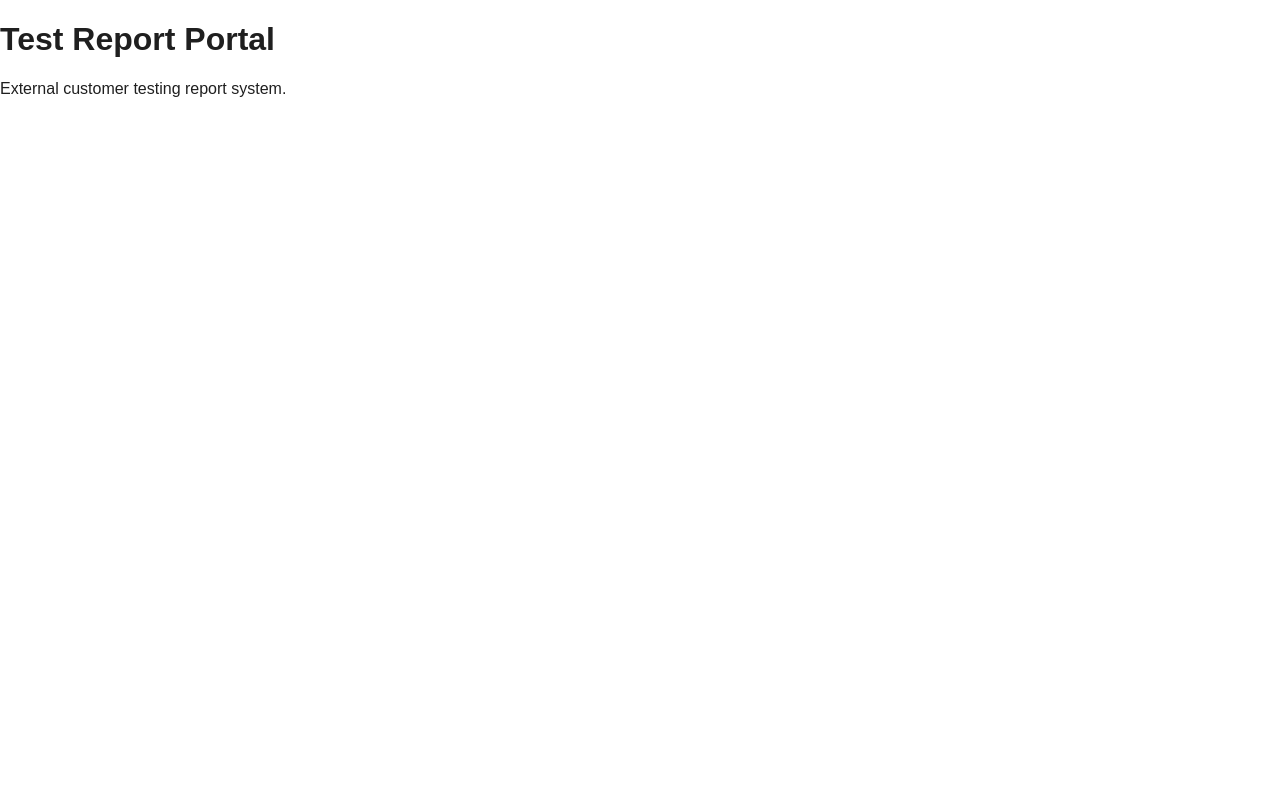
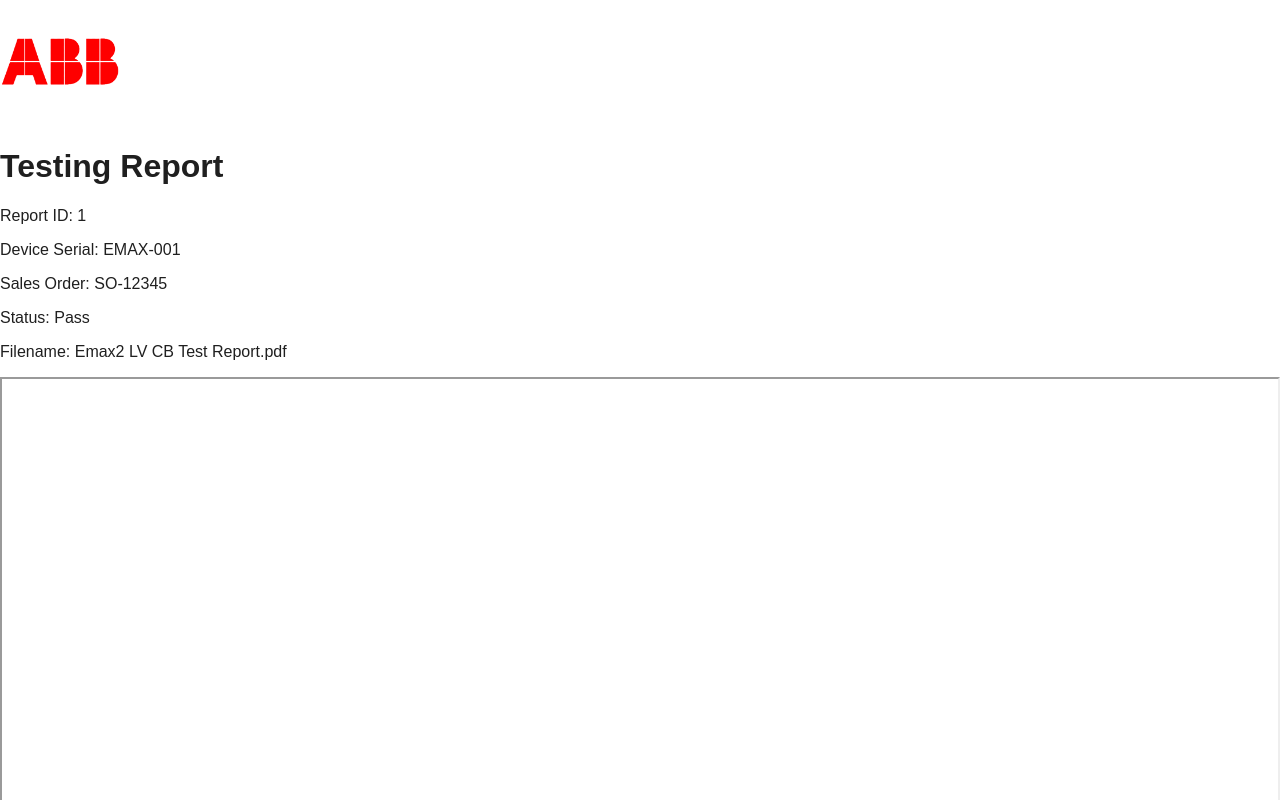
Before and after one commit to Vien-Trieu/Project-Beacon, a React (Vite) app: page /r/1 in a window 1280 px wide. Shown: the top 800 px of the page. Built offline with nearby package versions, Linux system fonts and the light colour scheme.

Commit message:
Added Begining Pages

```diff
--- a/src/App.tsx
+++ b/src/App.tsx
@@ -1,9 +1,20 @@
+import { BrowserRouter as Router, Route, Routes, BrowserRouter } from 'react-router-dom';
+
+import HomePage from "./pages/public/HomePage";
+import ReportPage from "./pages/public/ReportPage";
+import DashboardPage from "./pages/employee/DashboardPage";
+import NotFoundPage from "./pages/errors/NotFoundPage";
+
 function App() {
   return (
-    <main>
-      <h1>Test Report Portal</h1>
-      <p>External customer testing report system.</p>
-    </main>
+    <BrowserRouter>
+      <Routes>
+        <Route path="/" element={<HomePage />} />
+        <Route path="/r/:publicId" element={<ReportPage />} />
+        <Route path="/employee" element={<DashboardPage />} />
+        <Route path="*" element={<NotFoundPage />} />
+      </Routes>
+    </BrowserRouter>
   );
 }
 
--- a/src/components/reports/reportViewer.tsx
+++ b/src/components/reports/reportViewer.tsx
@@ -0,0 +1,25 @@
+type ReportViewerProps = {
+    pdfUrl: string;
+    fileName: string;
+
+};
+
+
+function ReportViewer({ pdfUrl, fileName }: ReportViewerProps) {
+    return (
+        <section>
+            <iframe
+                src={pdfUrl}
+                title={fileName}
+                width="100%"
+                height="700px"
+            />
+
+            <a href={pdfUrl} download={fileName}>
+                Download Test Report
+            </a>
+        </section>
+    );
+}
+
+export default ReportViewer;
--- a/src/index.css
+++ b/src/index.css
@@ -14,3 +14,8 @@
   background: #ffffff;
   color: #1f1f1f;
 }
+
+.abb-logo {
+  width: 120px;
+  height: auto;
+}
--- a/src/pages/employee/DashboardPage.tsx
+++ b/src/pages/employee/DashboardPage.tsx
@@ -0,0 +1,9 @@
+function DashboardPage() {
+    return (
+        <main>
+            <h1>Employee Dashboard</h1>
+        </main>
+    );
+}
+
+export default DashboardPage;
--- a/src/pages/errors/NotFoundPage.tsx
+++ b/src/pages/errors/NotFoundPage.tsx
@@ -0,0 +1,9 @@
+function NotFoundPage() {
+    return (
+        <main>
+            <h1>Page Not Found</h1>
+        </main>
+    );
+}
+
+export default NotFoundPage;
--- a/src/pages/public/HomePage.tsx
+++ b/src/pages/public/HomePage.tsx
@@ -0,0 +1,10 @@
+function HomePage() {
+    return (
+        <main>
+            <h1>Project Beacon</h1>
+            <p>Testing Report Portal</p>
+        </main>
+    );
+}
+
+export default HomePage;
--- a/src/pages/public/ReportPage.tsx
+++ b/src/pages/public/ReportPage.tsx
@@ -0,0 +1,39 @@
+import {useParams} from "react-router-dom";
+import abbLogo from "../../assets/ABB_Logo.png";
+import ReportViewer from "../../components/reports/reportViewer";
+
+
+function ReportPage() {
+    const { publicId } = useParams();
+
+    const report = {
+    publicId,
+    deviceSerial: "EMAX-001",
+    salesOrder: "SO-12345",
+    status: "Pass",
+    filename: "Emax2 LV CB Test Report.pdf",
+    pdfUrl: "/Emax2 LV CB Test Report.pdf",
+    };
+
+
+    return (
+        <main>
+            <header> <img src={abbLogo} alt="ABB" className="abb-logo"/>
+            <h1>Testing Report</h1>
+            </header>
+
+            <p>Report ID: {report.publicId}</p>
+            <p>Device Serial: {report.deviceSerial}</p>
+            <p>Sales Order: {report.salesOrder}</p>
+            <p>Status: {report.status}</p>
+            <p>Filename: {report.filename}</p>
+
+            <ReportViewer
+                pdfUrl={report.pdfUrl}
+                fileName={report.filename}
+            />
+        </main>
+    );
+}
+
+export default ReportPage;
```
Also changed, not shown: src/components/layout/Header.tsx (+15 -0 lines), src/pages/employee/ReportsPage.tsx (+9 -0 lines), src/pages/errors/ReportNotFoundPage.tsx (+9 -0 lines), src/services/reportService.ts (+12 -0 lines), src/assets/ABB_Logo.png (added), 1 other file (tests, documents, lock files or other folders).
